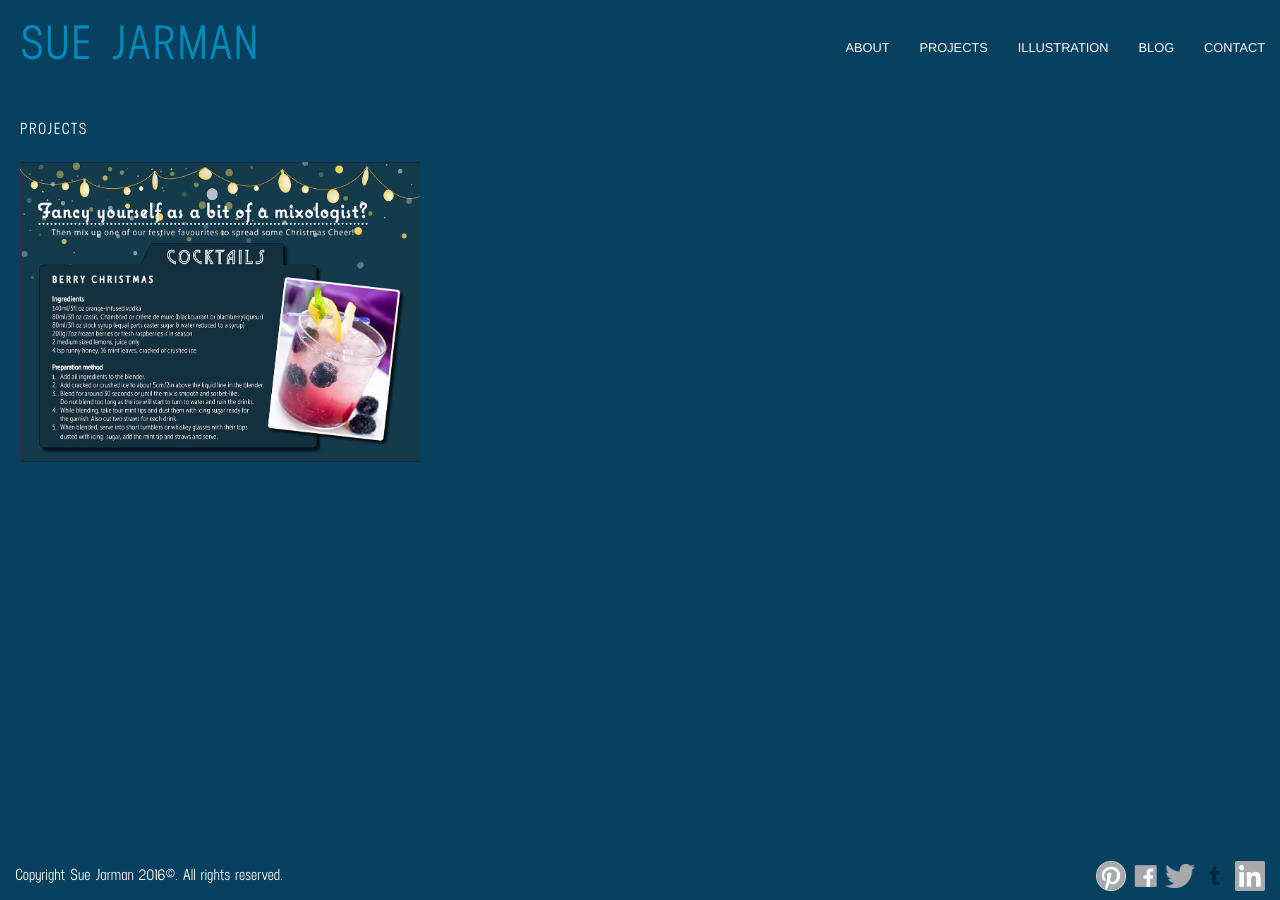
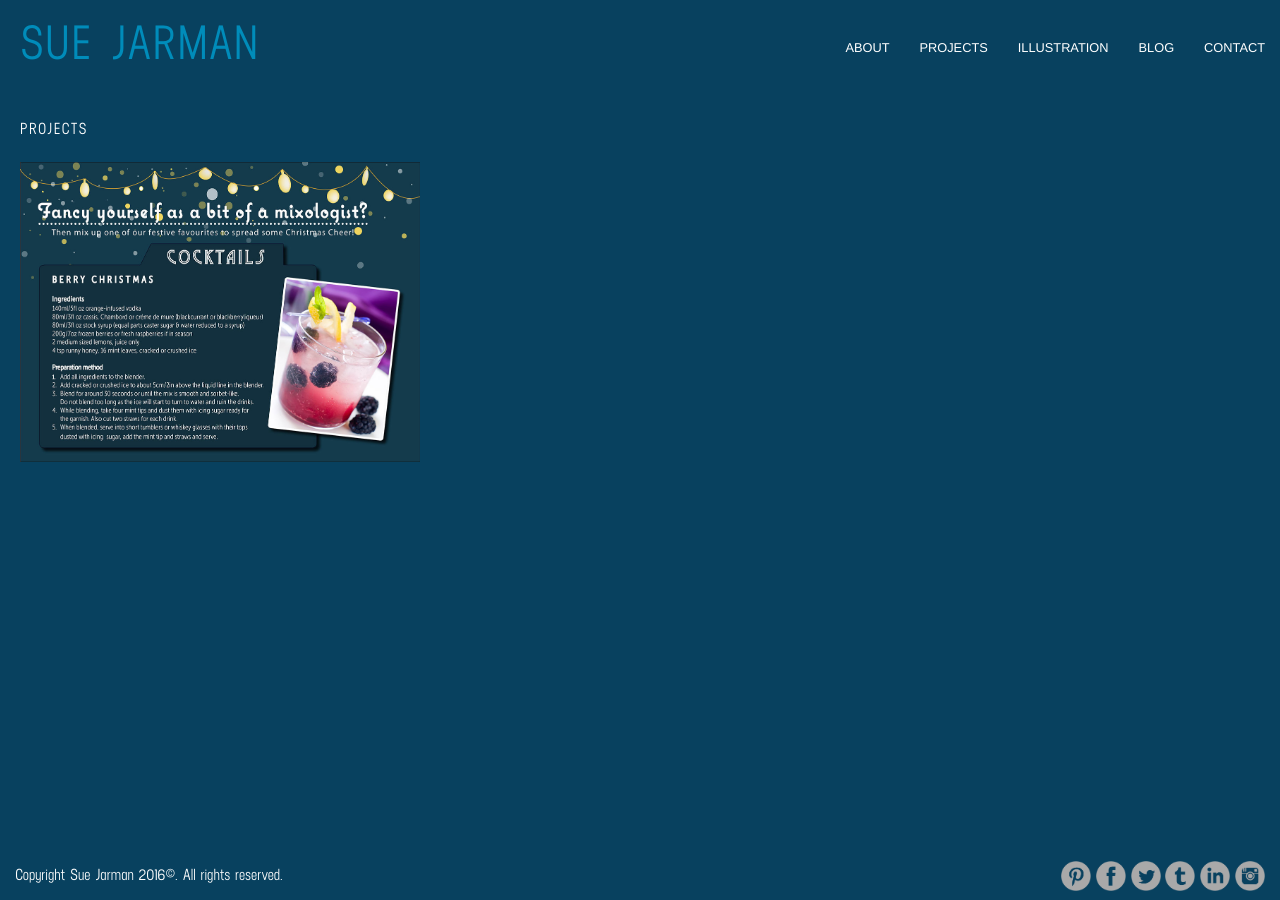
Before and after one commit to dave-dgray/dave-dgray.github.io, a Jekyll site: the page built from projects.html, in a window 1280 px wide. Built offline with Jekyll 4.4.1, drawn with Linux system fonts in a browser that asks for light colours; some web fonts are replaced.

Commit message:
Update social icons and links

```diff
--- a/_includes/footer.html
+++ b/_includes/footer.html
@@ -3,10 +3,11 @@
     Copyright Sue Jarman {{ site.time | date: "%Y" }}&copy;. All rights reserved.
   </div>
   <div class="large-6 columns text-right">
-    <a href="https://www.pinterest.com/sue_jarman/sue-jarman-illustration/"><img src="/imgs/logos/pinterest_logo.png" class="social-icon"/></a>
-    <a href="https://www.facebook.com/pages/Sue-Jarman-Design/315886465090294"><img src="/imgs/logos/facebook logo-01.png" class="social-icon"/></a>
-    <a href="https://twitter.com/sue_jarman"><img src="/imgs/logos/Twitter_logo_blue.png" class="social-icon"/></a>
-    <a href="http://suejarman.tumblr.com"><img src="/imgs/logos/tumblr_logo_gray_512.png" class="social-icon"/></a>
-    <a href="http://uk.linkedin.com/pub/sue-jarman/1a/502/437"><img src="/imgs/logos/LinkedIn.eps.png" class="social-icon"/></a>
+    <a href="https://www.pinterest.com/sue_jarman/sue-jarman-illustration/"><img src="/imgs/new icons light grey/new social icons-03-pinterest.png" class="social-icon"/></a>
+    <a href="https://www.facebook.com/pages/Sue-Jarman-Design/315886465090294"><img src="/imgs/new icons light grey/new social icons-04-facebook.png" class="social-icon"/></a>
+    <a href="https://twitter.com/sue_jarman"><img src="/imgs/new icons light grey/new social icons-05-twitter.png" class="social-icon"/></a>
+    <a href="http://suejarman.tumblr.com"><img src="/imgs/new icons light grey/new social icons-01-tumbler.png" class="social-icon"/></a>
+    <a href="http://uk.linkedin.com/pub/sue-jarman/1a/502/437"><img src="/imgs/new icons light grey/new social icons-02-linkedin.png" class="social-icon"/></a>
+    <a href="https://www.instagram.com/sue_jarman/"><img src="/imgs/new icons light grey/new social icons-06-instagram.png" class="social-icon"/></a>
   </div>
 </div>
```
Also changed, not shown: imgs/new icons light grey/new social icons-01-tumbler.png (added), imgs/new icons light grey/new social icons-02-linkedin.png (added), imgs/new icons light grey/new social icons-03-pinterest.png (added), imgs/new icons light grey/new social icons-04-facebook.png (added), imgs/new icons light grey/new social icons-05-twitter.png (added), imgs/new icons light grey/new social icons-06-instagram.png (added).
